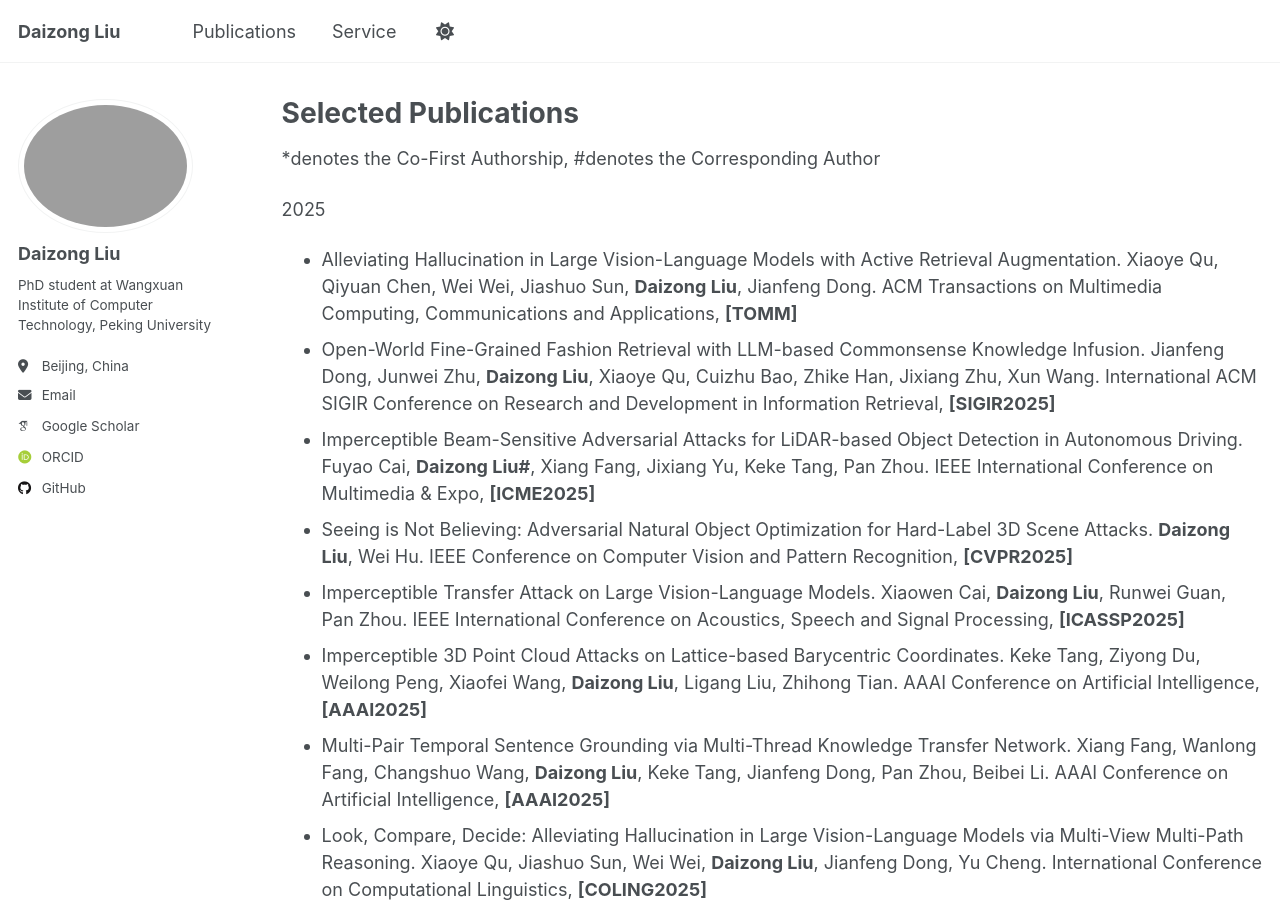
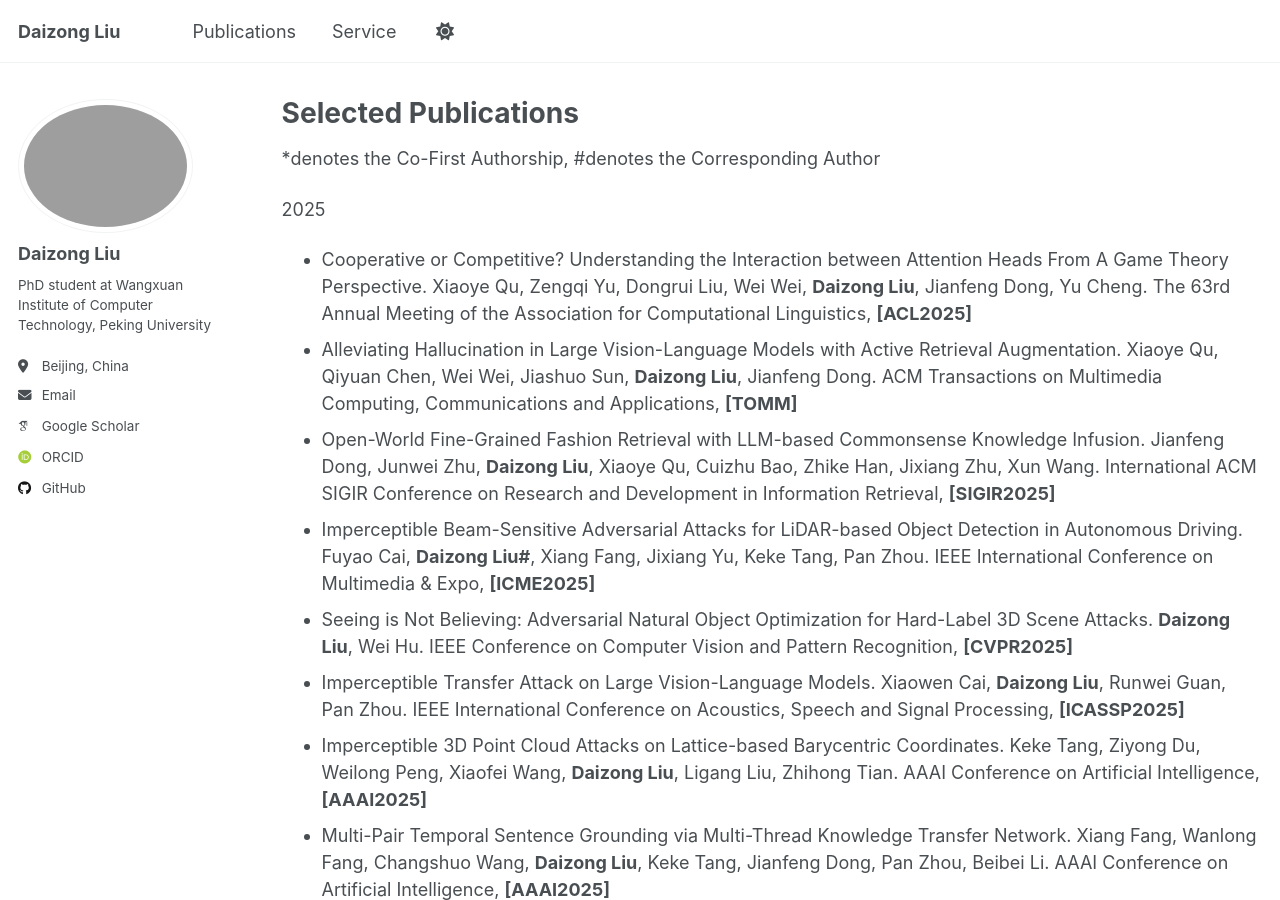
Before and after one commit to liudaizong/liudaizong.github.io, a Jekyll site: the page built from _pages/publications.md, in a window 1280 px wide and 900 px high. Built offline with Jekyll 4.4.1, drawn with Linux system fonts in a browser that asks for light colours; some web fonts are replaced.

Commit message:
Update publications.md

```diff
--- a/_pages/publications.md
+++ b/_pages/publications.md
@@ -7,6 +7,7 @@ author_profile: true
 *denotes the Co-First Authorship, #denotes the Corresponding Author
 
 2025
+* Cooperative or Competitive? Understanding the Interaction between Attention Heads From A Game Theory Perspective. Xiaoye Qu, Zengqi Yu, Dongrui Liu, Wei Wei, **Daizong Liu**, Jianfeng Dong, Yu Cheng. The 63rd Annual Meeting of the Association for Computational Linguistics, **[ACL2025]**
 * Alleviating Hallucination in Large Vision-Language Models with Active Retrieval Augmentation. Xiaoye Qu, Qiyuan Chen, Wei Wei, Jiashuo Sun, **Daizong Liu**, Jianfeng Dong. ACM Transactions on Multimedia Computing, Communications and Applications, **[TOMM]**
 * Open-World Fine-Grained Fashion Retrieval with LLM-based Commonsense Knowledge Infusion. Jianfeng Dong, Junwei Zhu, **Daizong Liu**, Xiaoye Qu, Cuizhu Bao, Zhike Han, Jixiang Zhu, Xun Wang. International ACM SIGIR Conference on Research and Development in Information Retrieval, **[SIGIR2025]**
 * Imperceptible Beam-Sensitive Adversarial Attacks for LiDAR-based Object Detection in Autonomous Driving. Fuyao Cai, **Daizong Liu#**, Xiang Fang, Jixiang Yu, Keke Tang, Pan Zhou. IEEE International Conference on Multimedia & Expo, **[ICME2025]**
```
